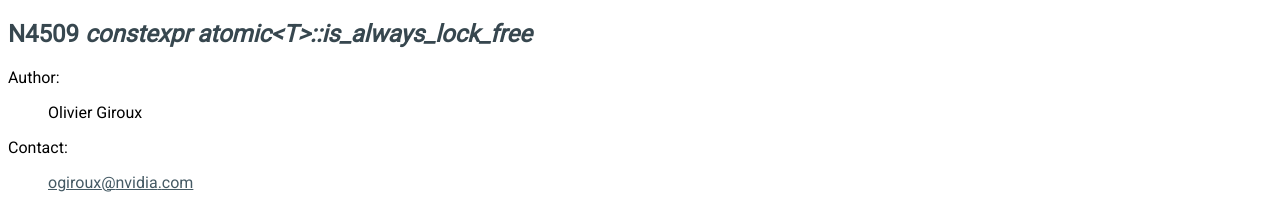
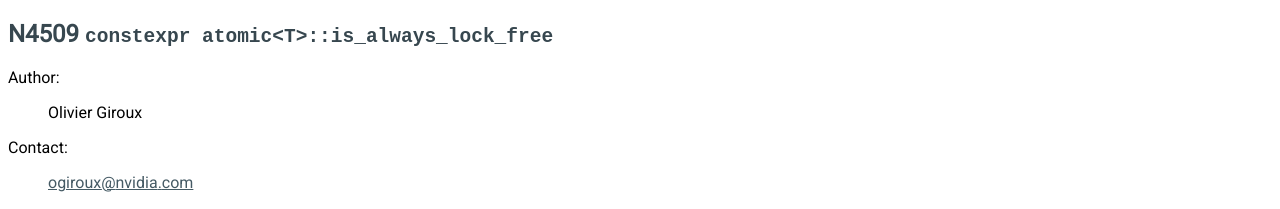
Before and after one commit to jfbastien/papers, a Sphinx documentation site: the page built from source/N4509.rst, in a window 1280 px wide. Shown: the top 209 px of the page. Built offline with Sphinx 7.4.7, drawn with Linux system fonts in a browser that asks for light colours.

Commit message:
Missing double tick.

```diff
--- a/source/N4509.rst
+++ b/source/N4509.rst
@@ -1,6 +1,6 @@
-================================================
-N4509 `constexpr atomic<T>::is_always_lock_free`
-================================================
+==================================================
+N4509 ``constexpr atomic<T>::is_always_lock_free``
+==================================================
 
 :Author: Olivier Giroux
 :Contact: ogiroux@nvidia.com
```
